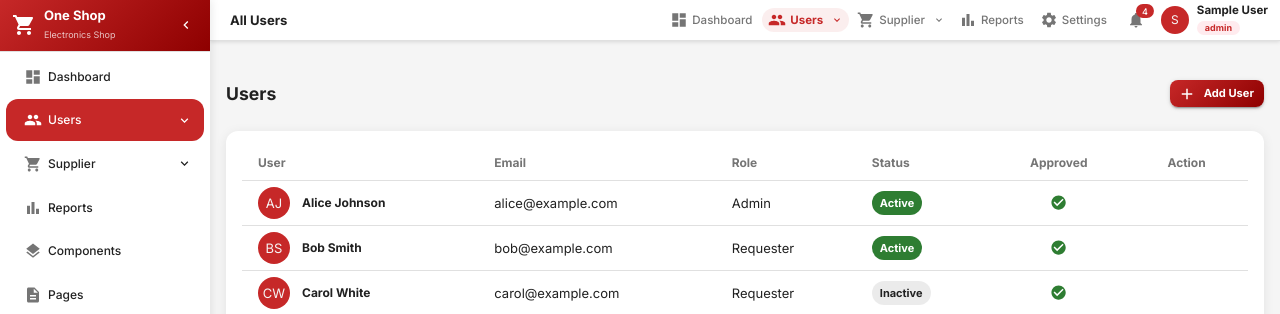
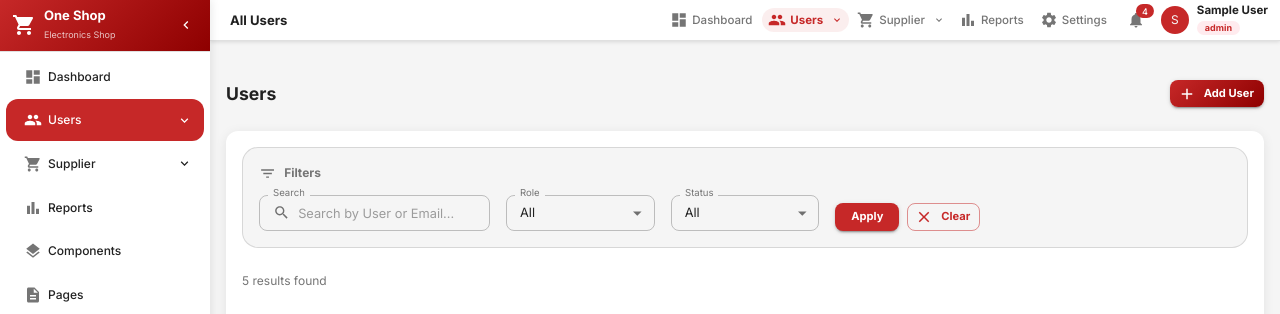
Before and after one commit to sandippatil2000/Study, a React (Vite) app in the folder NewProject/: page /users in a window 1280 px wide. Shown: the top 314 px of the page. Built offline with nearby package versions, Linux system fonts and the light colour scheme; sample sign-in values are in the browser's storage; some icons are missing.

Commit message:
user filter

```diff
--- a/NewProject/src/pages/UsersPage.tsx
+++ b/NewProject/src/pages/UsersPage.tsx
@@ -1,8 +1,9 @@
 import React, { useState, useEffect } from 'react';
-import { Box, Typography, Card, CardContent, Avatar, Table, TableHead, TableRow, TableCell, TableBody, Chip, TableContainer, Button, CircularProgress, IconButton, Tooltip } from '@mui/material';
-import { Add as AddIcon, CheckCircle as CheckCircleIcon, Cancel as CancelIcon, HourglassEmpty as HourglassEmptyIcon } from '@mui/icons-material';
+import { Box, Typography, Card, CardContent, Avatar, Table, TableHead, TableRow, TableCell, TableBody, Chip, TableContainer, Button, CircularProgress, IconButton, Tooltip, TextField, InputAdornment, Grid, Stack, MenuItem } from '@mui/material';
+import { Add as AddIcon, CheckCircle as CheckCircleIcon, Cancel as CancelIcon, HourglassEmpty as HourglassEmptyIcon, Search as SearchIcon, FilterList as FilterListIcon, Clear as ClearIcon } from '@mui/icons-material';
 import { userApi } from '../api/UserApi';
 import type { IUser } from '../models/User';
+import { Role } from '../models/Role';
 import VisibilityIcon from '@mui/icons-material/Visibility';
 import PersonOffIcon from '@mui/icons-material/PersonOff';
 import PersonAddIcon from '@mui/icons-material/PersonAdd';
@@ -12,6 +13,34 @@ const UsersPage: React.FC = () => {
   const navigate = useNavigate();
   const [users, setUsers] = useState<IUser[]>([]);
   const [loading, setLoading] = useState<boolean>(true);
+  const [filters, setFilters] = useState({ search: '', role: 'All', status: 'All' });
+  const [applied, setApplied] = useState({ search: '', role: 'All', status: 'All' });
+
+  const handleApply = () => {
+    setApplied({ ...filters });
+  };
+
+  const handleClear = () => {
+    setFilters({ search: '', role: 'All', status: 'All' });
+    setApplied({ search: '', role: 'All', status: 'All' });
+  };
+
+  const filteredUsers = users.filter((user) => {
+    // Status filter
+    if (applied.status !== 'All' && user.Status !== applied.status) return false;
+
+    // Role filter
+    if (applied.role !== 'All' && user.Role !== applied.role) return false;
+
+    const query = applied.search.toLowerCase();
+    if (query) {
+      const fullName = `${user.FirstName} ${user.LastName}`.toLowerCase();
+      const email = user.Email.toLowerCase();
+      if (!fullName.includes(query) && !email.includes(query)) return false;
+    }
+
+    return true;
+  });
 
   const handleApprovalToggle = async (user: IUser) => {
     try {
@@ -59,6 +88,102 @@ const UsersPage: React.FC = () => {
       </Box>
       <Card>
         <CardContent>
+          {/* ---- Filter Bar ---- */}
+          <Box
+            sx={{
+              mb: 3,
+              p: 2,
+              borderRadius: 2,
+              border: '1px solid',
+              borderColor: 'divider',
+              bgcolor: 'background.default',
+            }}
+          >
+            <Stack direction="row" alignItems="center" spacing={1} sx={{ mb: 1.5 }}>
+              <FilterListIcon fontSize="small" color="action" />
+              <Typography variant="subtitle2" fontWeight={600} color="text.secondary">
+                Filters
+              </Typography>
+            </Stack>
+            <Grid container spacing={2} alignItems="flex-end">
+              <Grid size={{ xs: 12, sm: 4, md: 3 }}>
+                <TextField
+                  label="Search"
+                  size="small"
+                  fullWidth
+                  placeholder="Search by User or Email..."
+                  value={filters.search}
+                  onChange={(e) => setFilters(prev => ({ ...prev, search: e.target.value }))}
+                  slotProps={{
+                    input: {
+                      startAdornment: (
+                        <InputAdornment position="start">
+                          <SearchIcon fontSize="small" />
+                        </InputAdornment>
+                      ),
+                    },
+                  }}
+                />
+              </Grid>
+              <Grid size={{ xs: 12, sm: 4, md: 2 }}>
+                <TextField
+                  label="Role"
+                  select
+                  size="small"
+                  fullWidth
+                  value={filters.role}
+                  onChange={(e) => setFilters(prev => ({ ...prev, role: e.target.value }))}
+                >
+                  <MenuItem value="All">All</MenuItem>
+                  {Object.values(Role).map((r) => (
+                    <MenuItem key={r} value={r}>{r}</MenuItem>
+                  ))}
+                </TextField>
+              </Grid>
+              <Grid size={{ xs: 12, sm: 4, md: 2 }}>
+                <TextField
+                  label="Status"
+                  select
+                  size="small"
+                  fullWidth
+                  value={filters.status}
+                  onChange={(e) => setFilters(prev => ({ ...prev, status: e.target.value }))}
+                >
+                  {['All', 'Active', 'Pending', 'Inactive'].map((s) => (
+                    <MenuItem key={s} value={s}>{s}</MenuItem>
+                  ))}
+                </TextField>
+              </Grid>
+              <Grid size={{ xs: 12, sm: 'auto' }}>
+                <Stack direction="row" spacing={1}>
+                  <Button
+                    variant="contained"
+                    size="small"
+                    onClick={handleApply}
+                    sx={{ textTransform: 'none', fontWeight: 600 }}
+                  >
+                    Apply
+                  </Button>
+                  <Button
+                    variant="outlined"
+                    size="small"
+                    onClick={handleClear}
+                    startIcon={<ClearIcon />}
+                    sx={{ textTransform: 'none' }}
+                  >
+                    Clear
+                  </Button>
+                </Stack>
+              </Grid>
+            </Grid>
+          </Box>
+          <Box sx={{ display: 'flex', justifyContent: 'space-between', alignItems: 'center', mb: 2 }}>
+            <Box>
+              <Typography variant="body2" color="text.secondary">
+                {filteredUsers.length} result{filteredUsers.length !== 1 ? 's' : ''} found
+              </Typography>
+            </Box>
+          </Box>
           <TableContainer>
             <Table size="small">
               <TableHead>
@@ -78,8 +203,8 @@ const UsersPage: React.FC = () => {
                       <CircularProgress size={24} sx={{ color: '#C62828' }} />
                     </TableCell>
                   </TableRow>
-                ) : users.length > 0 ? (
-                  users.map((user) => (
+                ) : filteredUsers.length > 0 ? (
+                  filteredUsers.map((user) => (
                     <TableRow key={user.UserId} hover>
                       <TableCell>
                         <Box sx={{ display: 'flex', alignItems: 'center', gap: 1.5 }}>
```
